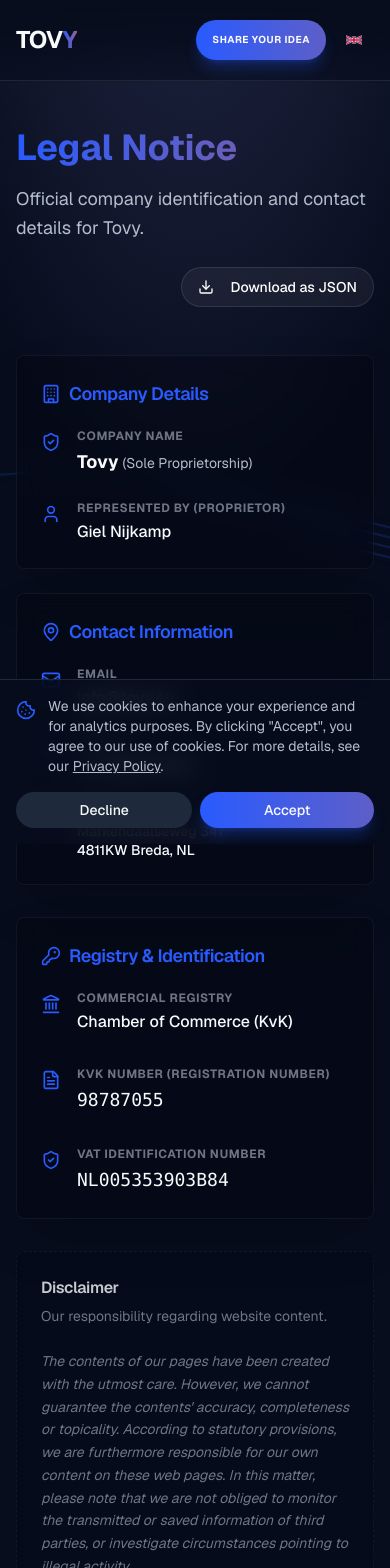
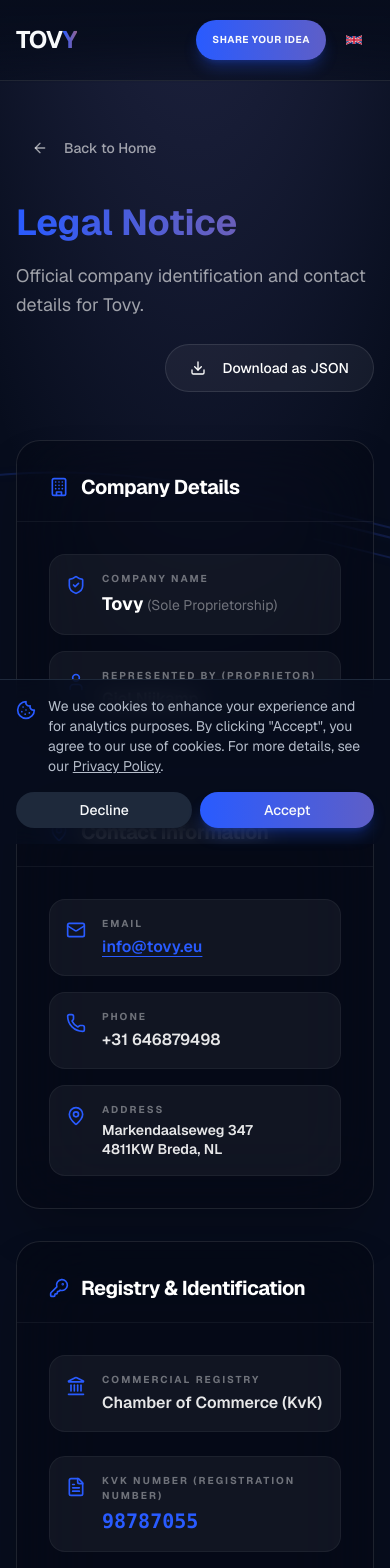
Before and after one commit to tovy-eu/tovy.eu-website, a Next.js app: page /en/legal-notice/ in a window 390 px wide. Shown: the top 1568 px of the page. Built offline with nearby package versions, Linux system fonts and the light colour scheme.

Commit message:
update the privacy policy and the legal notice pages with the design ide

```diff
--- a/src/app/[lang]/privacy-policy/page.tsx
+++ b/src/app/[lang]/privacy-policy/page.tsx
@@ -2,6 +2,11 @@
 import type { Metadata } from 'next';
 import companyProfile from '@/content/company-profile.json';
 import { getDictionary } from '@/lib/get-dictionary';
+import { WavyLines } from '@/components/landing/wavy-lines';
+import { Card, CardContent, CardHeader, CardTitle } from '@/components/ui/card';
+import { ShieldCheck, Mail, ArrowLeft } from 'lucide-react';
+import Link from 'next/link';
+import { Button } from '@/components/ui/button';
 
 export async function generateStaticParams() {
   return [{ lang: 'en' }, { lang: 'nl' }];
@@ -22,38 +27,90 @@ export default async function PrivacyPolicyPage({ params }: { params: Promise<{
   const email = companyProfile.public_company_profile.contact_details.email;
 
   return (
-    <div className="container mx-auto max-w-4xl pt-32 md:pt-40 pb-24 px-4 md:px-8">
-      <h1 className="text-3xl font-bold mb-6">{dict.privacy.title}</h1>
-      <div className="space-y-6 text-muted-foreground">
-        <p>{dict.privacy.intro}</p>
+    <div
+      className="relative flex flex-col min-h-screen pt-32 md:pt-40 pb-24 px-4 md:px-8 overflow-hidden"
+      style={{ background: 'radial-gradient(ellipse 80% 50% at 50% -20%,rgba(120,119,198,0.3),hsla(0,0%,100%,0))' }}
+    >
+      <WavyLines />
 
+      <div className="container relative z-10 mx-auto max-w-4xl">
+        <div className="mb-8">
+          <Button asChild variant="ghost" className="hover:bg-white/10 text-white/60 hover:text-white transition-colors">
+            <Link href={`/${lang}/`}>
+              <ArrowLeft className="mr-2 h-4 w-4" />
+              Back to Home
+            </Link>
+          </Button>
+        </div>
+
+        <Card className="overflow-hidden bg-card/40 backdrop-blur-2xl border border-white/10 shadow-2xl rounded-3xl">
+          <CardHeader className="p-8 md:p-12 border-b border-white/5">
+            <div className="flex items-center gap-3 mb-4 text-primary">
+              <ShieldCheck className="h-6 w-6" />
+              <span className="text-[10px] md:text-xs font-bold tracking-[0.3em] uppercase text-white/40">Compliance & Security</span>
+            </div>
+            <CardTitle className="text-3xl md:text-5xl lg:text-6xl font-bold text-white leading-[1.1]" asChild>
+              <h1>{dict.privacy.title}</h1>
+            </CardTitle>
+          </CardHeader>
+          <CardContent className="p-8 md:p-12 lg:p-16">
+            <div className="prose dark:prose-invert prose-lg max-w-none text-white/70 leading-relaxed">
+              <p className="text-xl text-white font-medium mb-12 border-l-4 border-primary pl-6 py-2 bg-white/5 rounded-r-lg">
+                {dict.privacy.intro}
+              </p>
+
+              <div className="space-y-16">
                 {dict.privacy.sections.map((section: any, index: number) => (
-          <div key={index} className="space-y-4">
-            <h2 className="text-2xl font-semibold text-foreground pt-4">{section.title}</h2>
+                  <section key={index} className="scroll-mt-32">
+                    <h2 className="text-2xl md:text-3xl font-bold text-white mb-6 flex items-center gap-4">
+                      <span className="text-primary/40 font-mono text-lg">0{index + 1}</span>
+                      {section.title}
+                    </h2>
+                    <div className="space-y-4">
                       <p>
                         {section.content}
-              {index === 0 || index === 5 ? (
+                        {(index === 0 || index === 5) && (
                           <>
                             {" "}
-                  <a href={`mailto:${email}`} className="underline hover:text-primary">
+                            <a href={`mailto:${email}`} className="text-primary font-bold underline hover:text-primary/80 transition-colors">
                               {email}
                             </a>
                             .
                           </>
-              ) : null}
+                        )}
                       </p>
                       {section.list && (
-              <ul className="list-disc list-inside space-y-4 pl-4">
+                        <ul className="list-none space-y-6 pl-0">
                           {section.list.map((item: string, i: number) => (
-                  <li key={i} dangerouslySetInnerHTML={{ __html: item }} />
+                            <li key={i} className="flex gap-4 items-start p-4 rounded-xl bg-white/5 border border-white/5 group hover:border-primary/20 transition-colors">
+                              <div className="h-2 w-2 rounded-full bg-primary mt-2.5 shrink-0 shadow-[0_0_8px_hsl(var(--primary))]" />
+                              <span className="text-white/80 group-hover:text-white transition-colors" dangerouslySetInnerHTML={{ __html: item }} />
+                            </li>
                           ))}
                         </ul>
                       )}
-            {section.footer && <p className="mt-2">{section.footer}</p>}
+                      {section.footer && <p className="mt-8 font-medium italic text-white/50">{section.footer}</p>}
                     </div>
+                  </section>
                 ))}
+              </div>
 
-        <p className="pt-4">{dict.privacy.effectiveDate}</p>
+              <div className="mt-20 pt-12 border-t border-white/5 text-center sm:text-left">
+                <div className="flex flex-col sm:flex-row items-center justify-between gap-6">
+                  <p className="text-sm font-bold tracking-widest uppercase text-white/30">
+                    {dict.privacy.effectiveDate}
+                  </p>
+                  <Button asChild variant="outline" className="bg-white/5 border-white/10 hover:bg-white/10 text-white">
+                    <a href={`mailto:${email}`}>
+                      <Mail className="mr-2 h-4 w-4" />
+                      Contact Data Officer
+                    </a>
+                  </Button>
+                </div>
+              </div>
+            </div>
+          </CardContent>
+        </Card>
       </div>
     </div>
   );
--- a/src/components/legal/legal-notice-client.tsx
+++ b/src/components/legal/legal-notice-client.tsx
@@ -4,11 +4,12 @@
 import { useState, useEffect } from 'react';
 import type { JSONContent } from '@/lib/definitions';
 import { Button } from '@/components/ui/button';
-import { Download, Building, MapPin, Mail, Phone, User, FileText, Landmark, KeyRound, ShieldCheck } from 'lucide-react';
+import { Download, Building, MapPin, Mail, Phone, User, FileText, Landmark, KeyRound, ShieldCheck, ArrowLeft } from 'lucide-react';
 import { Card, CardContent, CardHeader, CardTitle, CardDescription } from '@/components/ui/card';
 import type { Dictionary } from '@/lib/get-dictionary';
 import { WavyLines } from '@/components/landing/wavy-lines';
 import { trackEvent } from '@/lib/analytics';
+import Link from 'next/link';
 
 type LegalNoticeClientProps = {
   profile: JSONContent['public_company_profile'];
@@ -22,11 +23,11 @@ type InfoLineProps = {
 }
 
 const InfoLine = ({ icon, label, value }: InfoLineProps) => (
-  <div className="flex items-start gap-4">
-    <div className="text-primary mt-1 shrink-0">{icon}</div>
+  <div className="flex items-start gap-4 p-4 rounded-2xl bg-white/5 border border-white/5 hover:border-primary/20 transition-all duration-300 group">
+    <div className="text-primary mt-1 shrink-0 transition-transform group-hover:scale-110">{icon}</div>
     <div className="min-w-0">
-      <p className="text-xs font-bold uppercase tracking-wider text-muted-foreground/60 mb-1">{label}</p>
-      <div className="text-foreground font-medium break-words">{value}</div>
+      <p className="text-[10px] font-bold uppercase tracking-[0.2em] text-white/40 mb-1">{label}</p>
+      <div className="text-white/90 font-semibold break-words group-hover:text-white transition-colors">{value}</div>
     </div>
   </div>
 );
@@ -62,17 +63,26 @@ export default function LegalNoticeClient({ profile, dict }: LegalNoticeClientPr
     >
       <WavyLines />
       <div className="container relative z-10 mx-auto max-w-5xl px-4 md:px-8">
+        <div className="mb-8">
+          <Button asChild variant="ghost" className="hover:bg-white/10 text-white/60 hover:text-white transition-colors">
+            <Link href="/">
+              <ArrowLeft className="mr-2 h-4 w-4" />
+              Back to Home
+            </Link>
+          </Button>
+        </div>
+
         <div className="flex flex-col md:flex-row justify-between items-end mb-12 gap-6">
           <div className="max-w-2xl">
-            <h1 className="text-4xl md:text-5xl font-bold bg-gradient-to-r from-primary to-[hsl(var(--accent-gradient-stop))] bg-clip-text text-transparent">
+            <h1 className="text-4xl md:text-5xl lg:text-6xl font-bold bg-gradient-to-r from-primary to-[hsl(var(--accent-gradient-stop))] bg-clip-text text-transparent leading-tight">
               {dict.legal.title}
             </h1>
-            <p className="mt-4 text-muted-foreground text-lg leading-relaxed">
+            <p className="mt-4 text-white/60 text-lg leading-relaxed">
               {dict.legal.subtitle}
             </p>
           </div>
           {downloadHref && (
-            <Button asChild variant="outline" className="bg-white/5 border-white/10 hover:bg-white/10 text-white shrink-0" onClick={handleDownloadClick}>
+            <Button asChild variant="outline" className="bg-white/5 border-white/10 hover:bg-white/10 text-white shrink-0 h-12 px-6" onClick={handleDownloadClick}>
               <a href={downloadHref} download="company-profile.json">
                 <Download className="mr-2 h-4 w-4" />
                 {dict.common.downloadJson}
@@ -82,20 +92,20 @@ export default function LegalNoticeClient({ profile, dict }: LegalNoticeClientPr
         </div>
 
         <div className="grid grid-cols-1 md:grid-cols-2 gap-6 mb-8">
-          <Card className="bg-card/40 backdrop-blur-md border-white/5 shadow-2xl flex flex-col">
-            <CardHeader className="pb-4">
-              <div className="flex items-center gap-2 text-primary mb-1">
+          <Card className="bg-card/40 backdrop-blur-2xl border-white/10 shadow-2xl flex flex-col rounded-3xl overflow-hidden">
+            <CardHeader className="p-8 pb-4 border-b border-white/5">
+              <div className="flex items-center gap-3 text-primary mb-1">
                 <Building className="h-5 w-5" />
-                <CardTitle className="text-lg" asChild>
+                <CardTitle className="text-xl font-bold text-white" asChild>
                   <h2>{dict.legal.companyDetails}</h2>
                 </CardTitle>
               </div>
             </CardHeader>
-            <CardContent className="space-y-6 flex-grow">
+            <CardContent className="p-8 space-y-4 flex-grow">
               <InfoLine
                 icon={<ShieldCheck className="h-5 w-5" />}
                 label={dict.legal.companyName}
-                value={<p className="text-lg font-bold">{profile.entity_name} <span className="text-sm font-normal text-muted-foreground">({profile.legal_structure})</span></p>}
+                value={<p className="text-lg font-bold text-white">{profile.entity_name} <span className="text-sm font-normal text-white/40">({profile.legal_structure})</span></p>}
               />
               <InfoLine
                 icon={<User className="h-5 w-5" />}
@@ -105,22 +115,22 @@ export default function LegalNoticeClient({ profile, dict }: LegalNoticeClientPr
             </CardContent>
           </Card>
 
-          <Card className="bg-card/40 backdrop-blur-md border-white/5 shadow-2xl flex flex-col">
-            <CardHeader className="pb-4">
-              <div className="flex items-center gap-2 text-primary mb-1">
+          <Card className="bg-card/40 backdrop-blur-2xl border-white/10 shadow-2xl flex flex-col rounded-3xl overflow-hidden">
+            <CardHeader className="p-8 pb-4 border-b border-white/5">
+              <div className="flex items-center gap-3 text-primary mb-1">
                 <MapPin className="h-5 w-5" />
-                <CardTitle className="text-lg" asChild>
+                <CardTitle className="text-xl font-bold text-white" asChild>
                   <h2>{dict.legal.contactInfo}</h2>
                 </CardTitle>
               </div>
             </CardHeader>
-            <CardContent className="space-y-6 flex-grow">
+            <CardContent className="p-8 space-y-4 flex-grow">
               <InfoLine
                 icon={<Mail className="h-5 w-5" />}
                 label={dict.legal.email}
-                value={<a href={`mailto:${profile.contact_details.email}`} className="underline hover:text-primary transition-colors">{profile.contact_details.email}</a>}
+                value={<a href={`mailto:${profile.contact_details.email}`} className="text-primary hover:text-primary/80 transition-colors underline underline-offset-4">{profile.contact_details.email}</a>}
               />
-              <div className="grid grid-cols-1 sm:grid-cols-2 gap-6">
+              <div className="grid grid-cols-1 sm:grid-cols-2 gap-4">
                 <InfoLine
                   icon={<Phone className="h-5 w-5" />}
                   label={dict.legal.phone}
@@ -141,17 +151,17 @@ export default function LegalNoticeClient({ profile, dict }: LegalNoticeClientPr
           </Card>
         </div>
 
-        <Card className="bg-card/40 backdrop-blur-md border-white/5 shadow-2xl mb-8">
-          <CardHeader className="pb-4">
-            <div className="flex items-center gap-2 text-primary mb-1">
+        <Card className="bg-card/40 backdrop-blur-2xl border-white/10 shadow-2xl mb-8 rounded-3xl overflow-hidden">
+          <CardHeader className="p-8 pb-4 border-b border-white/5">
+            <div className="flex items-center gap-3 text-primary mb-1">
               <KeyRound className="h-5 w-5" />
-              <CardTitle className="text-lg" asChild>
+              <CardTitle className="text-xl font-bold text-white" asChild>
                 <h2>{dict.legal.registry}</h2>
               </CardTitle>
             </div>
           </CardHeader>
-          <CardContent>
-            <div className="grid grid-cols-1 sm:grid-cols-3 gap-8">
+          <CardContent className="p-8">
+            <div className="grid grid-cols-1 sm:grid-cols-3 gap-6">
               <InfoLine
                 icon={<Landmark className="h-5 w-5" />}
                 label={dict.legal.commercialRegistry}
@@ -160,27 +170,27 @@ export default function LegalNoticeClient({ profile, dict }: LegalNoticeClientPr
               <InfoLine
                 icon={<FileText className="h-5 w-5" />}
                 label={dict.legal.kvkNumber}
-                value={<p className="font-mono text-lg">{profile.primary_identifiers.commercial_registry_number}</p>}
+                value={<p className="font-mono text-xl text-primary">{profile.primary_identifiers.commercial_registry_number}</p>}
               />
               <InfoLine
                 icon={<ShieldCheck className="h-5 w-5" />}
                 label={dict.legal.vatNumber}
-                value={<p className="font-mono text-lg">{profile.primary_identifiers.vat_id_number}</p>}
+                value={<p className="font-mono text-xl text-primary">{profile.primary_identifiers.vat_id_number}</p>}
               />
             </div>
           </CardContent>
         </Card>
 
-        <Card className="bg-card/20 backdrop-blur-sm border-white/5 border-dashed">
-          <CardHeader>
-            <CardTitle className="text-base text-foreground/80" asChild>
+        <Card className="bg-card/20 backdrop-blur-xl border-white/5 border-dashed rounded-3xl">
+          <CardHeader className="p-8">
+            <CardTitle className="text-base text-white/80" asChild>
               <h2>{dict.legal.disclaimer}</h2>
             </CardTitle>
-            <CardDescription className="text-muted-foreground/60" asChild>
+            <CardDescription className="text-white/40" asChild>
               <p>{dict.legal.disclaimerSubtitle}</p>
             </CardDescription>
           </CardHeader>
-          <CardContent className="prose prose-sm dark:prose-invert max-w-none text-muted-foreground/60 leading-relaxed italic">
+          <CardContent className="px-8 pb-8 prose prose-sm dark:prose-invert max-w-none text-white/40 leading-relaxed italic">
             <p>{dict.legal.disclaimerContent}</p>
           </CardContent>
         </Card>
```
Lines whose indentation alone changed are shown as unchanged.
